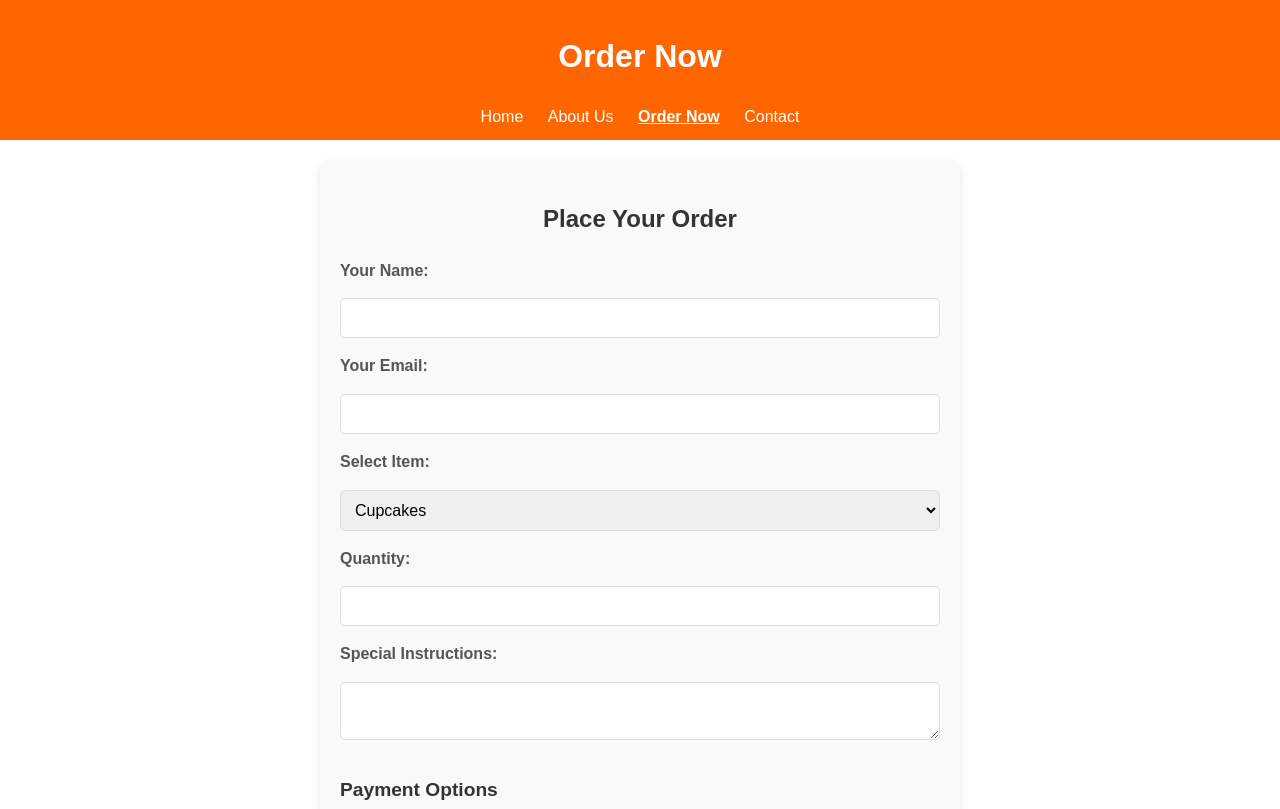
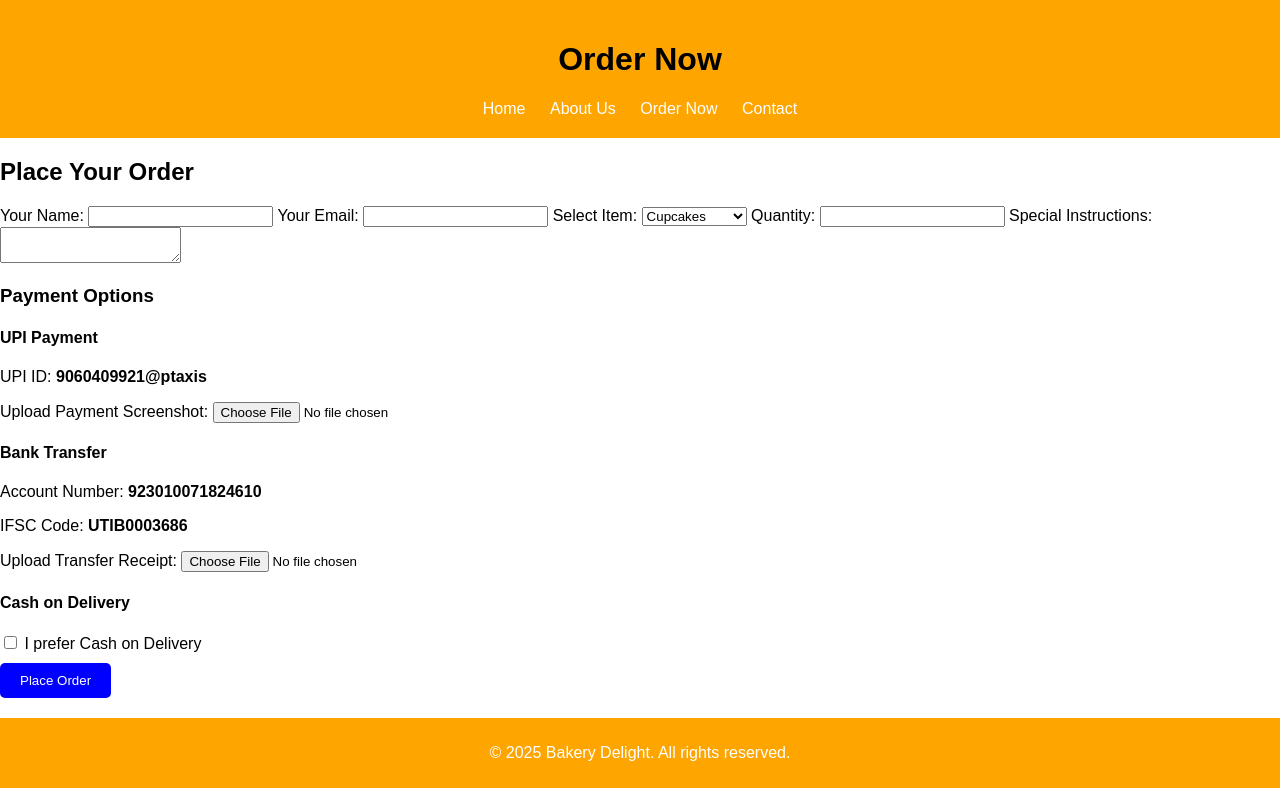
Before and after one commit to aariz6987239/Bakery-website, a plain HTML site: page order.html in a window 1280 px wide. Shown: the top 809 px of the page. Drawn offline with Linux system fonts and the light colour scheme.

Commit message:
Added UPI payment integration and updated design

```diff
--- a/style.css
+++ b/style.css
@@ -1,103 +1,76 @@
-/* Global Styles */
 body {
   font-family: Arial, sans-serif;
-  line-height: 1.6;
   margin: 0;
   padding: 0;
+  box-sizing: border-box;
 }
 
 header {
-  background: #ff6600;
-  color: #fff;
-  padding: 10px 20px;
+  background-color: orange;
+  padding: 20px;
   text-align: center;
 }
 
+nav {
+  margin-top: 10px;
+}
+
 nav a {
-  color: #fff;
   margin: 0 10px;
   text-decoration: none;
+  color: white;
 }
 
-nav a.active {
-  font-weight: bold;
-  text-decoration: underline;
+.location-bar {
+  background-color: blue;
+  color: white;
+  padding: 10px;
+  text-align: center;
+  font-size: 14px;
 }
 
-main {
-  padding: 20px;
+.location-bar button {
+  margin-left: 10px;
+  padding: 5px 10px;
+  background: white;
+  border: none;
+  cursor: pointer;
+}
+
+.menu-items {
+  display: flex;
+  justify-content: center;
+  gap: 20px;
+}
+
+.menu-item {
+  text-align: center;
+  border: 1px solid #ccc;
+  border-radius: 8px;
+  padding: 10px;
+  width: 200px;
+}
+
+.menu-item img {
+  width: 100%;
+  height: auto;
+  border-radius: 8px;
+}
+
+button {
+  background-color: blue;
+  color: white;
+  border: none;
+  padding: 10px 20px;
+  cursor: pointer;
+  margin-top: 10px;
+  border-radius: 5px;
 }
 
 footer {
+  background-color: orange;
+  color: white;
   text-align: center;
-  background: #333;
-  color: #fff;
   padding: 10px;
   margin-top: 20px;
 }
-
-/* Order Now Page Styles */
-#order-form {
-  max-width: 600px;
-  margin: 0 auto;
-  padding: 20px;
-  background: #f9f9f9;
-  border-radius: 10px;
-  box-shadow: 0 4px 8px rgba(0, 0, 0, 0.1);
-}
-
-#order-form h2 {
-  text-align: center;
-  color: #333;
-}
-
-#order-form form {
-  display: flex;
-  flex-direction: column;
-  gap: 15px;
-}
-
-#order-form label {
-  font-weight: bold;
-  color: #555;
-}
-
-#order-form input,
-#order-form textarea,
-#order-form select,
-#order-form button {
-  padding: 10px;
-  border: 1px solid #ddd;
-  border-radius: 5px;
-  font-size: 1rem;
-}
-
-#order-form button {
-  background: #ff6600;
-  color: #fff;
-  font-weight: bold;
-  cursor: pointer;
-  border: none;
-}
-
-#order-form button:hover {
-  background: #e65c00;
-}
-
-#order-form h3 {
-  margin-top: 20px;
-  font-size: 1.2rem;
-  color: #333;
-}
-
-#order-form h4 {
-  font-size: 1.1rem;
-  margin-bottom: 5px;
-  color: #444;
-}
-
-#order-form p {
-  margin: 5px 0;
-  font-size: 0.9rem;
-  color: #666;
-}
```
Also changed, not shown: index.html (+26 -29 lines), script.js (+14 -10 lines).
